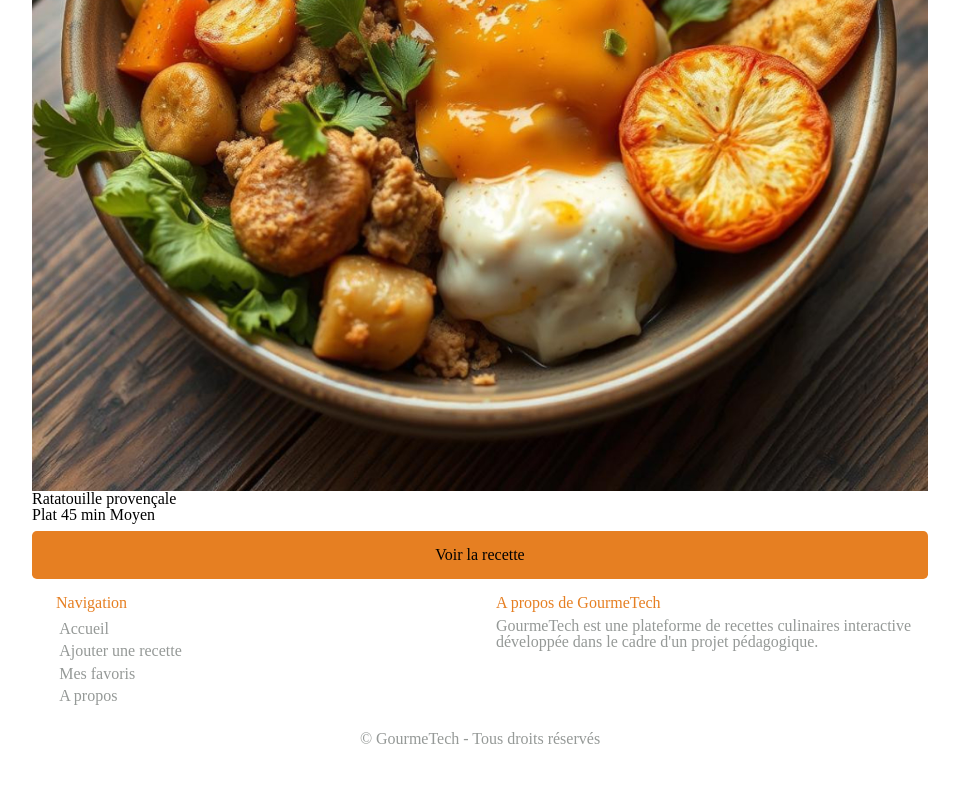
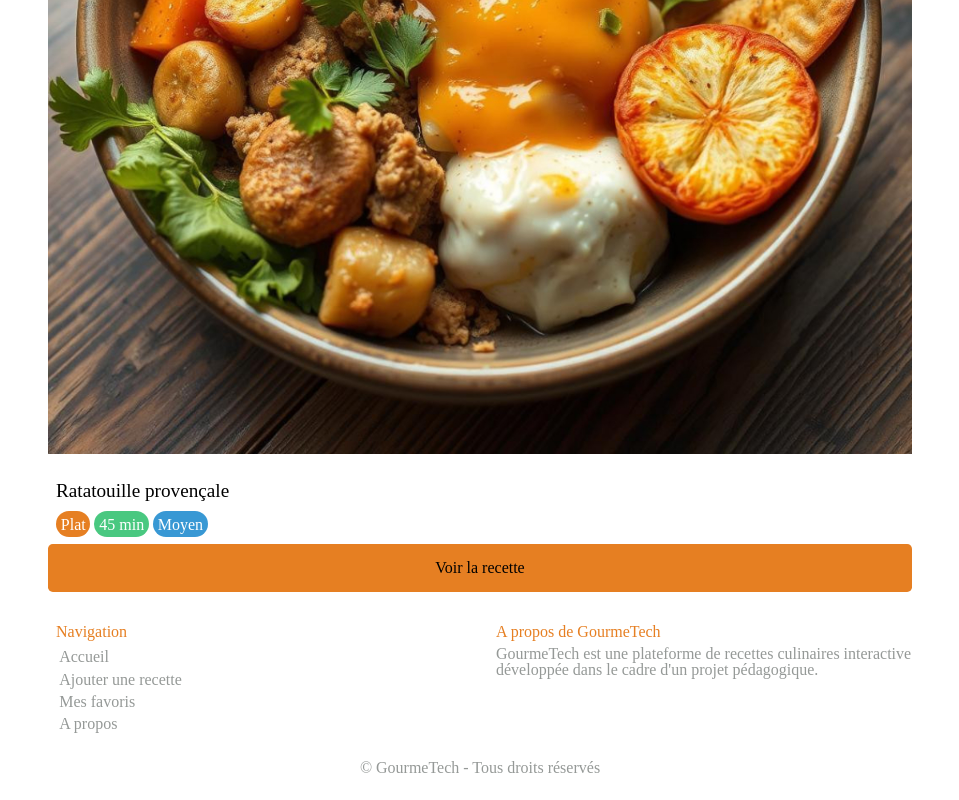
Before and after one commit to makombelajob/gourmeTech, a plain HTML site: page recette.html in a window 1280 px wide. Shown: the part 627-1427 px from the top of the page, without its empty margins (160-1119 px from the left). Before the commit the page ends 1398 px from the top, so only its background shows below. Drawn offline with Linux system fonts and the light colour scheme.

Commit message:
favoris.js finis

```diff
--- a/js/script.js
+++ b/js/script.js
@@ -18,7 +18,7 @@ for (const favIcon of favIcons) {
 	const timer = favIcon.closest(".article").querySelector(".time");
 	const level = favIcon.closest(".article").querySelector(".level");
 
-	// Récupération de l'ID unique du dataset
+	// Récupération de l'ID unique du dataset du button favoris
 	const favIconId = favIcon.dataset.favorisId;
 	const favIconName = favIcon.dataset.name;
 
--- a/recette.html
+++ b/recette.html
@@ -70,19 +70,19 @@
             <h2>Une recette en particulier</h2>
 
             <!-- Article contenant les informations d'une recette spécifique -->
-            <article data-id="2" data-category="plat" data-time="45" data-difficulty="moyen">
+            <article class="article" data-id="2" data-category="plat" data-time="45" data-difficulty="moyen">
                 <!-- Bouton pour ajouter aux favoris -->
                 <button class="fav-btn" aria-label="Ajouter aux favoris">❤️</button>
                 <figure>
                     <!-- Image de la recette -->
                     <img src="assets/images/2.jpg" type="image/png" alt="Image d'un plat">
                     <figcaption>
-                        <h3>Ratatouille provençale</h3>
+                        <h3 class="title">Ratatouille provençale</h3>
                         <div>
                             <!-- Détails sur la recette : catégorie, temps de préparation, difficulté -->
-                            <span>Plat</span>
-                            <span>45 min</span>
-                            <span>Moyen</span>
+                            <span class="type">Plat</span>
+                            <span class="time">45 min</span>
+                            <span class="level">Moyen</span>
                         </div>
                     </figcaption>
                 </figure>
```
Also changed, not shown: js/Components/favoris.js (+13 -1 lines).
